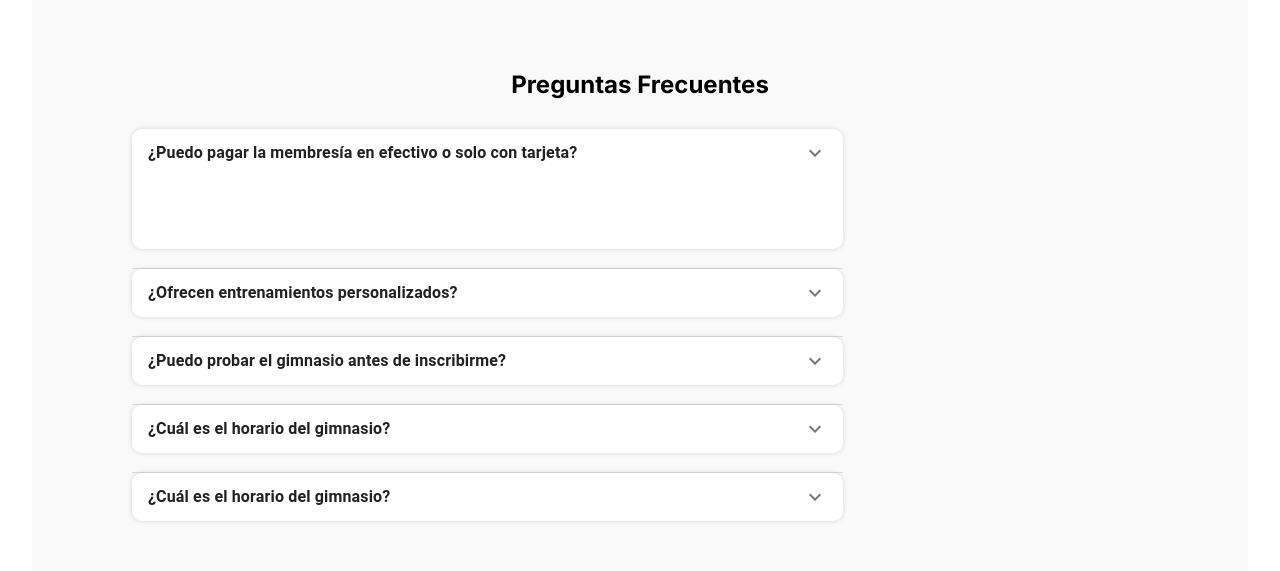
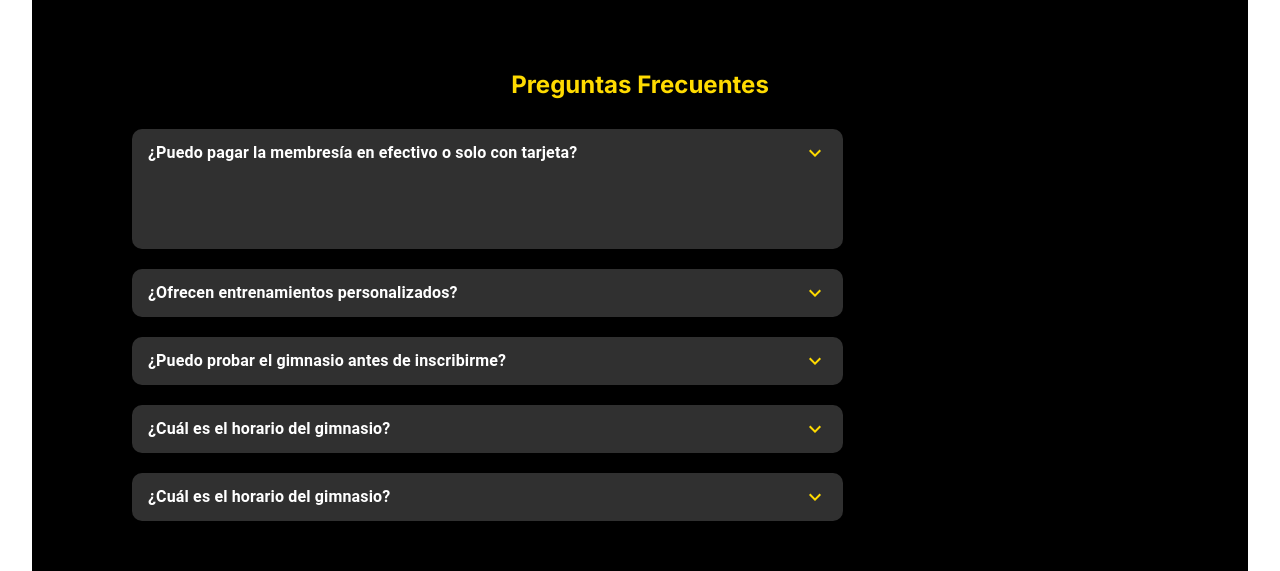
Before and after one commit to pabloocampo1/GymManager-Front-end, a React (Vite) app: page /contact in a window 1280 px wide. Shown: the part 1625-2196 px from the top of the page. Built offline with nearby package versions, Linux system fonts and the light colour scheme; grey boxes are pictures that could not be loaded; a web font is replaced by a local one.

Commit message:
se modifico el color del QFA

```diff
--- a/package.json
+++ b/package.json
@@ -17,6 +17,7 @@
     "@mui/styled-engine": "^6.4.6",
     "@mui/styled-engine-sc": "^6.4.6",
     "@mui/x-charts": "^7.27.1",
+    "axios": "^1.8.4",
     "bootstrap": "^5.3.3",
     "framer-motion": "^12.4.10",
     "leaflet": "^1.9.4",
--- a/src/Components/HeaderComponent/Header.module.css
+++ b/src/Components/HeaderComponent/Header.module.css
@@ -7,7 +7,7 @@
     display: flex;
     justify-content: space-between;
     background: rgba(0, 0, 0,0.2);
-    backdrop-filter: blur(5px);
+    backdrop-filter: blur(9px);
     border-bottom: 1px solid rgb(96, 96, 96);
     z-index: 1000;
     transition: background 0.3s ease-in-out;
--- a/src/Pages/SectionHomePages/AccordionContactHome/AccordionContactHome.jsx
+++ b/src/Pages/SectionHomePages/AccordionContactHome/AccordionContactHome.jsx
@@ -28,14 +28,14 @@ export default function AccordionTransition() {
           slotProps={{ transition: { timeout: 400 } }}
         >
           <AccordionSummary
-            expandIcon={<ExpandMoreIcon />}
+            expandIcon={<ExpandMoreIcon sx={{color:"#FFDB00"}} />}
             aria-controls="panel1-content"
             id="panel1-header"
           >
-            <Typography sx={{fontWeight:"bold"}}  component="span">¿Puedo pagar la membresía en efectivo o solo con tarjeta?</Typography>
+            <Typography sx={{fontWeight:"bold", color:"white"}}  component="span">¿Puedo pagar la membresía en efectivo o solo con tarjeta?</Typography>
           </AccordionSummary>
           <AccordionDetails>
-            <Typography>
+            <Typography sx={{color:"white"}}>
             💬 Aceptamos pagos en efectivo, tarjeta de crédito/débito y transferencias bancarias. También contamos con opciones de pago mensual o anual.
             </Typography>
           </AccordionDetails>
@@ -43,14 +43,14 @@ export default function AccordionTransition() {
 
         <Accordion className={style.acordion}>
           <AccordionSummary
-            expandIcon={<ExpandMoreIcon/>}
+            expandIcon={<ExpandMoreIcon sx={{color:"#FFDB00"}}   />}
             aria-controls="panel2-content"
             id="panel2-header"
           >
-            <Typography sx={{fontWeight:"bold"}} component="span" >¿Ofrecen entrenamientos personalizados?</Typography>
+            <Typography sx={{fontWeight:"bold", color:"white"}} component="span" >¿Ofrecen entrenamientos personalizados?</Typography>
           </AccordionSummary>
           <AccordionDetails>
-            <Typography >
+            <Typography sx={{color:"white"}} >
               Sí, contamos con entrenadores personales que te ayudarán a alcanzar tus objetivos. Pregunta en recepción para más información.
             </Typography>
           </AccordionDetails>
@@ -58,14 +58,14 @@ export default function AccordionTransition() {
 
         <Accordion className={style.acordion}>
           <AccordionSummary
-            expandIcon={<ExpandMoreIcon/>}
+            expandIcon={<ExpandMoreIcon sx={{color:"#FFDB00"}} />}
             aria-controls="panel3-content"
             id="panel3-header"
           >
-          <Typography sx={{fontWeight:"bold"}} component="span" >¿Puedo probar el gimnasio antes de inscribirme?</Typography>
+          <Typography sx={{fontWeight:"bold", color:"white"}} component="span" >¿Puedo probar el gimnasio antes de inscribirme?</Typography>
           </AccordionSummary>
           <AccordionDetails>
-            <Typography >
+            <Typography sx={{color:"white"}} >
             ¡Sí! Ofrecemos un pase gratuito de 1 día para que pruebes nuestras instalaciones. Solo necesitas registrarte en la recepción.
             </Typography>
           </AccordionDetails>
@@ -73,28 +73,28 @@ export default function AccordionTransition() {
 
         <Accordion className={style.acordion}>
           <AccordionSummary
-            expandIcon={<ExpandMoreIcon />}
+            expandIcon={<ExpandMoreIcon sx={{color:"#FFDB00"}} />}
             aria-controls="panel4-content"
             id="panel4-header"
           >
-            <Typography sx={{fontWeight:"bold"}} component="span" >¿Cuál es el horario del gimnasio?</Typography>
+            <Typography sx={{fontWeight:"bold",color:"white"}} component="span" >¿Cuál es el horario del gimnasio?</Typography>
           </AccordionSummary>
           <AccordionDetails>
-            <Typography >
+            <Typography sx={{color:"white"}} >
             💬 Nuestro gimnasio está abierto de lunes a sábado de 5:00 AM a 10:00 PM y los domingos de 7:00 AM a 5:00 PM
             </Typography>
           </AccordionDetails>
         </Accordion>
         <Accordion className={style.acordion}>
           <AccordionSummary
-            expandIcon={<ExpandMoreIcon />}
+            expandIcon={<ExpandMoreIcon sx={{color:"#FFDB00"}} />}
             aria-controls="panel4-content"
             id="panel4-header"
           >
-            <Typography sx={{fontWeight:"bold"}} component="span" >¿Cuál es el horario del gimnasio?</Typography>
+            <Typography sx={{fontWeight:"bold", color:"white"}} component="span" >¿Cuál es el horario del gimnasio?</Typography>
           </AccordionSummary>
           <AccordionDetails>
-            <Typography >
+            <Typography sx={{color:"white"}}>
             💬 Nuestro gimnasio está abierto de lunes a sábado de 5:00 AM a 10:00 PM y los domingos de 7:00 AM a 5:00 PM
             </Typography>
           </AccordionDetails>
--- a/src/Pages/SectionHomePages/AccordionContactHome/AccordionContactHome.module.css
+++ b/src/Pages/SectionHomePages/AccordionContactHome/AccordionContactHome.module.css
@@ -8,13 +8,13 @@
     flex-direction: column;
     justify-content: center;
     z-index: 1;
-    background-color: #F9F9F9;
+    background-color: #000000;
 }
 
 
 
 .Accordion_container h2 {
-    color: rgb(0, 0, 0);
+    color: var(--primary-color);
     padding-bottom: 20px;
 }
 
@@ -27,13 +27,12 @@
 .acordion {
     backdrop-filter: blur(5px);
     border-radius: 10px !important;
-    box-shadow: 0px 0px 5px rgb(215, 215, 215) !important;
+   background-color: rgb(48, 48, 48) !important;
     margin-bottom: 20px;
 }
 
 .acordion .MuiAccordionSummary-root {
     background-color: #007bff;
-    color: rgb(0, 0, 0);
     font-weight: bold;
     border-radius: 10px 10px 0 0;
 }
@@ -43,7 +42,7 @@
 }
 
 .acordion .MuiAccordionDetails-root {
-    background-color: #fff;
+    background-color: #fcfcfc;
     padding: 15px;
     font-size: 1rem;
     color: #ffffff;
--- a/src/Pages/SectionHomePages/EventsHome/EventHome.jsx
+++ b/src/Pages/SectionHomePages/EventsHome/EventHome.jsx
@@ -1,30 +1,13 @@
 import React from 'react';
 import style from "./EventHome.module.css"
 import imageExample from "../../../assets/images/imagenValHallaSlider1.png"
+import useEvent from '../../../hooks/useEvent';
 
 
 
 const EventHome = () => {
 
-    const events = [
-        {
-            "image": imageExample,
-            "title": "Crossfit class",
-            "description": "esto solo es un ejemplo de implemntacion para mas adelante",
-            "place": "Gimansio VallHalla",
-            "date": "20/04/03 12:00 PM"
-        },
-        {
-            "image": imageExample,
-            "title": "Crossfit class",
-            "description": "esto solo es un ejemplo de implemntacion para mas adelante",
-            "place": "Gimansio VallHalla",
-            "date": "20/04/03 12:00 PM"
-        }
-
-    ]
-
-
+    const {events} = useEvent();
     return (
         <div id='events' className={style.EventHome_container}>
             <div className={style.EventHome_intro}>
@@ -35,7 +18,7 @@ const EventHome = () => {
             <div className={style.events_items_container}>
                 <h2>Nuestros eventos</h2>
                 <div>
-                    {events.length <= 0 && <p className={style.text_no_events}>No hay eventos en este momento</p>}
+
                     <div className={style.event_item}>
                         {events && events.map((item, index) => (
                             <div key={index} className={style.content_event}>
@@ -49,7 +32,7 @@ const EventHome = () => {
                                     <div className={style.div_date_place}>
                                         <div>
                                             <span>Lugar</span>
-                                            <p>{item.place}</p>
+                                            <p>{item.place == "" ? "juan sito" : item.place}</p>
                                         </div>
                                         <div>
                                             <span>Hora y fecha</span>
--- /dev/null
+++ b/src/Service/EventService.jsx
@@ -0,0 +1,13 @@
+import {api} from "./api"
+
+
+export const getAllEvent = async () => {
+    try{
+        const response = await api.get('/event/events');
+        console.log(response.data)
+        return response.data;
+    }catch (error) {
+        console.error('Error fetching events:', error);
+        throw error;
+      }
+}
--- /dev/null
+++ b/src/Service/api.jsx
@@ -0,0 +1,8 @@
+import axios from 'axios';
+
+const API_URL =  'http://localhost:8080/api';
+
+export const api = axios.create({
+  baseURL: API_URL,
+  timeout: 10000, // 10 segundos, ajustable según necesidad
+});
--- /dev/null
+++ b/src/hooks/useEvent.jsx
@@ -0,0 +1,28 @@
+import { useState } from "react";
+import { getAllEvent } from "../Service/EventService";
+import { useEffect } from "react";
+
+const useEvent = () => {
+    const [events, setEvents] = useState();
+    const [error, setError] = useState(null);
+
+
+    useEffect(() => {
+        const getEvent = async () => {
+            try {
+                const response = await getAllEvent();
+                setEvents(response);
+            } catch (err) {
+
+
+                setError(err);
+              }
+        }
+
+        getEvent()
+    },[])
+
+    return { events,  error };
+}
+
+export default useEvent;
```
Also changed, not shown: 1 other file (tests, documents, lock files or other folders).
